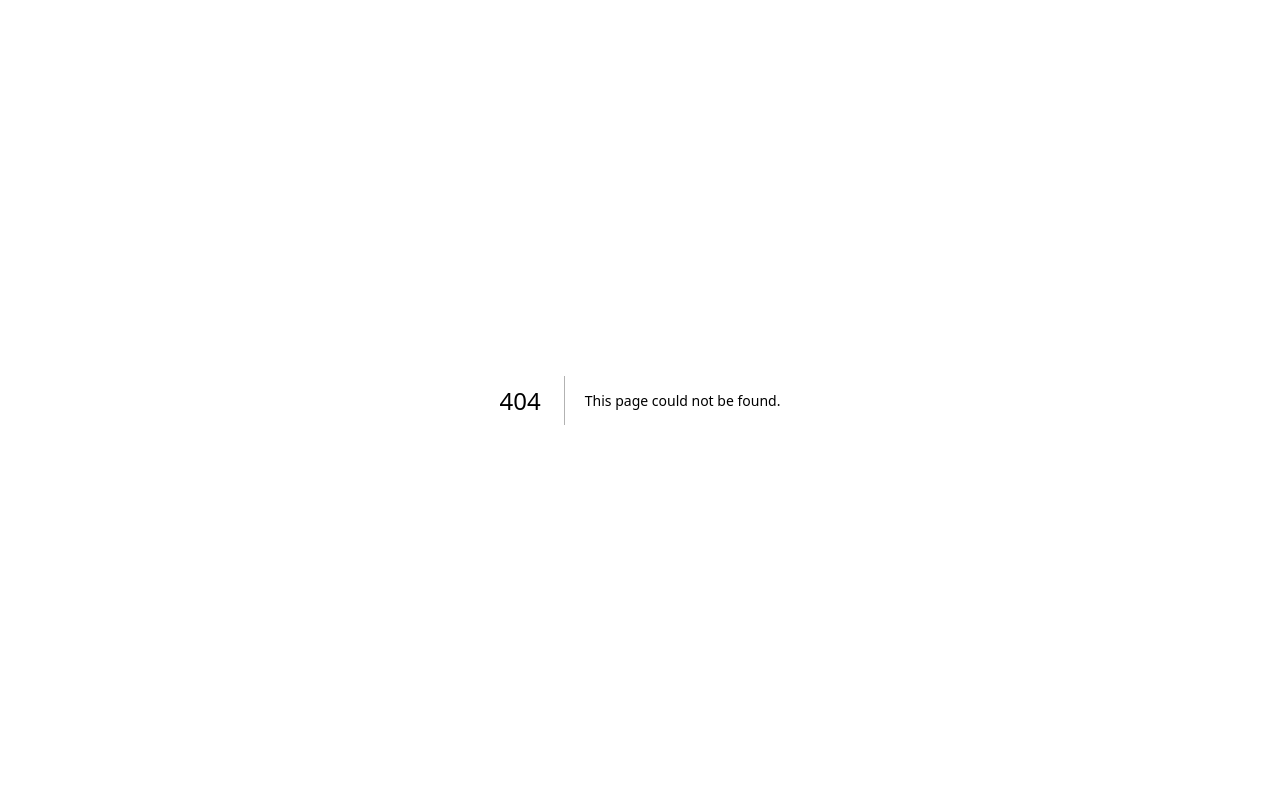
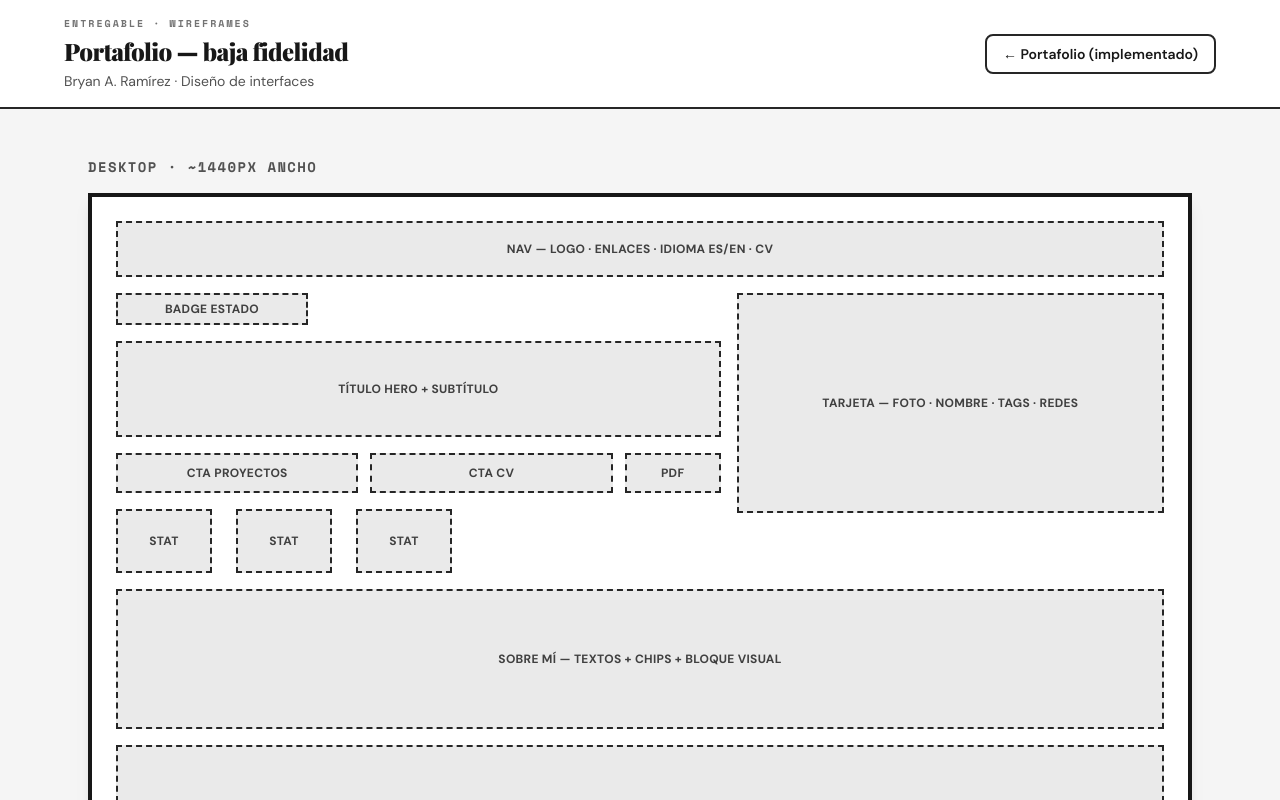
Before and after one commit to vxillaxl/PORTAFOLIO, a Next.js app: page /wireframes in a window 1280 px wide. Before the commit this address had no page. Shown: the top 800 px of the page. Built offline with nearby package versions, Linux system fonts and the light colour scheme; a web font is replaced by a local one.

Commit message:
Ruta /wireframes para enlace de entrega y doc de 3 links

```diff
--- /dev/null
+++ b/src/app/wireframes/page.tsx
@@ -0,0 +1,110 @@
+import type { Metadata } from "next";
+import Link from "next/link";
+
+export const metadata: Metadata = {
+  title: "Wireframes · Bryan A. Ramírez",
+  description: "Wireframes de baja fidelidad del portafolio — entregable académico.",
+};
+
+function Box({ children, className = "" }: { children: React.ReactNode; className?: string }) {
+  return (
+    <div
+      className={`flex items-center justify-center border-2 border-dashed border-neutral-800 bg-neutral-200/80 text-xs font-bold uppercase tracking-wide text-neutral-700 ${className}`}
+    >
+      {children}
+    </div>
+  );
+}
+
+export default function WireframesPage() {
+  return (
+    <div className="min-h-screen bg-neutral-100 text-neutral-900">
+      <header className="border-b-2 border-neutral-800 bg-white px-6 py-4">
+        <div className="mx-auto flex max-w-6xl flex-wrap items-center justify-between gap-4">
+          <div>
+            <p className="font-mono text-[10px] font-bold uppercase tracking-[0.2em] text-neutral-500">Entregable · Wireframes</p>
+            <h1 className="mt-1 font-serif text-2xl font-black tracking-tight">Portafolio — baja fidelidad</h1>
+            <p className="mt-1 text-sm text-neutral-600">Bryan A. Ramírez · Diseño de interfaces</p>
+          </div>
+          <Link
+            href="/"
+            className="rounded-lg border-2 border-neutral-800 bg-white px-4 py-2 text-sm font-semibold hover:bg-neutral-100"
+          >
+            ← Portafolio (implementado)
+          </Link>
+        </div>
+      </header>
+
+      <main className="mx-auto max-w-6xl space-y-16 px-6 py-12">
+        {/* Desktop */}
+        <section>
+          <h2 className="mb-4 font-mono text-sm font-bold uppercase tracking-widest text-neutral-600">Desktop · ~1440px ancho</h2>
+          <div className="overflow-x-auto border-4 border-neutral-900 bg-white p-6 shadow-lg">
+            <div className="min-w-[900px] space-y-4">
+              <Box className="h-14 w-full">Nav — logo · enlaces · idioma ES/EN · CV</Box>
+
+              <div className="grid grid-cols-12 gap-4">
+                <div className="col-span-7 space-y-4">
+                  <Box className="h-8 w-48">Badge estado</Box>
+                  <Box className="h-24 w-full">Título hero + subtítulo</Box>
+                  <div className="flex gap-3">
+                    <Box className="h-10 flex-1">CTA proyectos</Box>
+                    <Box className="h-10 flex-1">CTA CV</Box>
+                    <Box className="h-10 w-24">PDF</Box>
+                  </div>
+                  <div className="flex gap-6">
+                    <Box className="h-16 w-24">Stat</Box>
+                    <Box className="h-16 w-24">Stat</Box>
+                    <Box className="h-16 w-24">Stat</Box>
+                  </div>
+                </div>
+                <div className="col-span-5">
+                  <Box className="min-h-[220px] w-full">Tarjeta — foto · nombre · tags · redes</Box>
+                </div>
+              </div>
+
+              <Box className="min-h-[140px] w-full">Sobre mí — textos + chips + bloque visual</Box>
+              <Box className="min-h-[200px] w-full">Proyectos — grid (destacado + 2 tarjetas) · Demo</Box>
+              <Box className="min-h-[120px] w-full">Testimonios — 3 columnas</Box>
+              <div className="grid grid-cols-2 gap-4">
+                <Box className="min-h-[180px] w-full">Experiencia — timeline académico</Box>
+                <Box className="min-h-[180px] w-full">Experiencia — práctica en programa</Box>
+              </div>
+              <Box className="min-h-[100px] w-full">Herramientas — grid iconos + nombre</Box>
+              <Box className="min-h-[160px] w-full">Contacto — formulario + enlaces</Box>
+              <Box className="h-12 w-full">Footer</Box>
+            </div>
+          </div>
+        </section>
+
+        {/* Mobile */}
+        <section>
+          <h2 className="mb-4 font-mono text-sm font-bold uppercase tracking-widest text-neutral-600">Mobile · ~390px ancho</h2>
+          <div className="inline-block border-4 border-neutral-900 bg-white p-4 shadow-lg" style={{ width: 390 }}>
+            <div className="space-y-3">
+              <Box className="h-12 w-full">Nav — logo · CV · menú hamburguesa</Box>
+              <Box className="h-36 w-full">Hero — texto apilado</Box>
+              <Box className="h-40 w-full">Tarjeta perfil</Box>
+              <Box className="h-28 w-full">Sobre mí</Box>
+              <Box className="h-32 w-full">Proyecto 1</Box>
+              <Box className="h-28 w-full">Proyecto 2</Box>
+              <Box className="h-28 w-full">Proyecto 3</Box>
+              <Box className="h-24 w-full">Testimonios (scroll)</Box>
+              <Box className="h-28 w-full">Experiencia</Box>
+              <Box className="h-24 w-full">Herramientas</Box>
+              <Box className="h-28 w-full">Contacto</Box>
+              <Box className="h-10 w-full">Footer</Box>
+            </div>
+          </div>
+        </section>
+
+        <footer className="border-t border-neutral-300 pt-8 text-center text-xs text-neutral-500">
+          <p>
+            Esta URL es solo el entregable de <strong>wireframes</strong>. El diseño visual detallado (colores, tipografías finales) va en{" "}
+            <strong>Figma</strong>; la implementación en la raíz del sitio.
+          </p>
+        </footer>
+      </main>
+    </div>
+  );
+}
```
Also changed, not shown: 2 other files (tests, documents, lock files or other folders).
